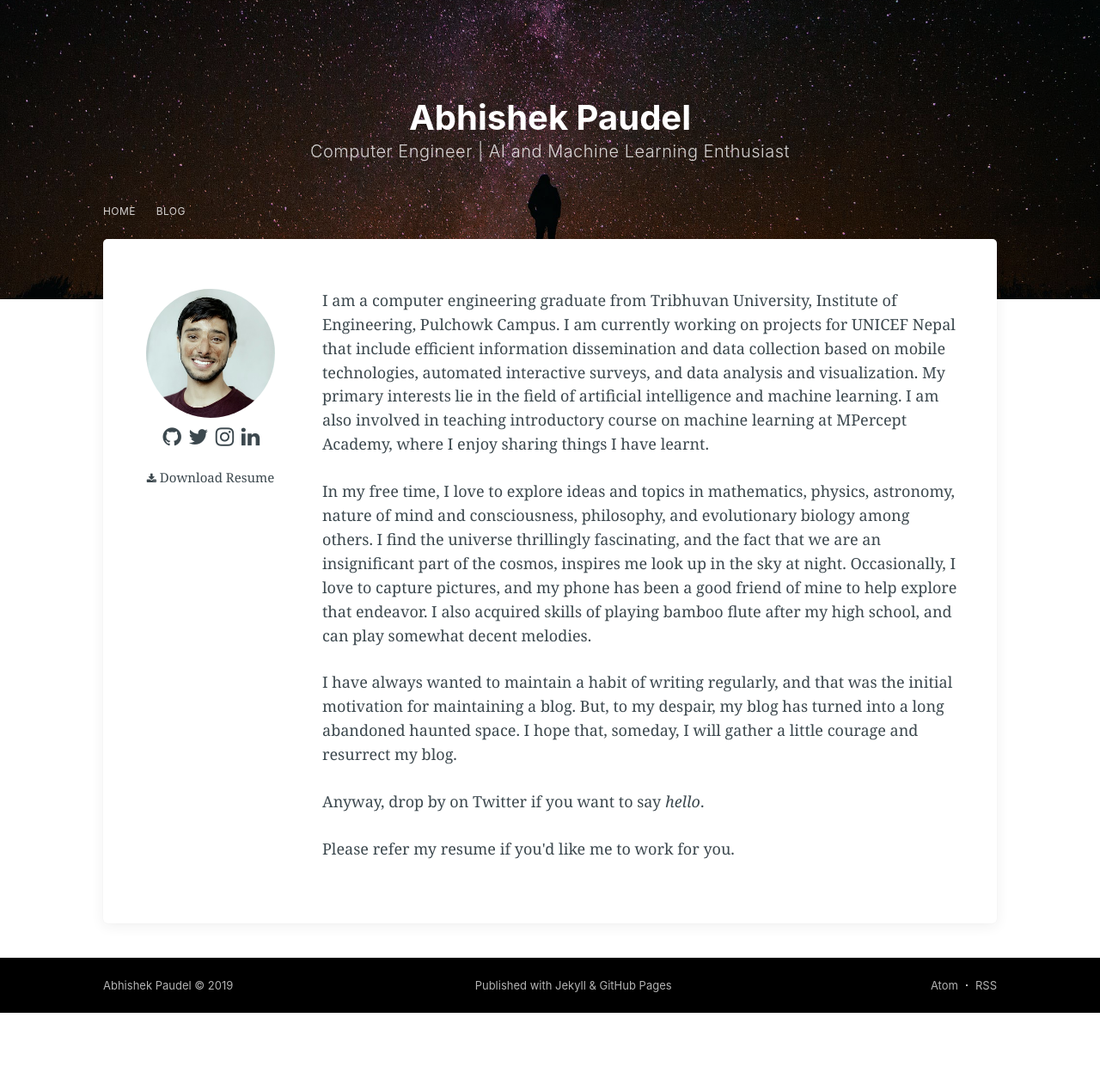
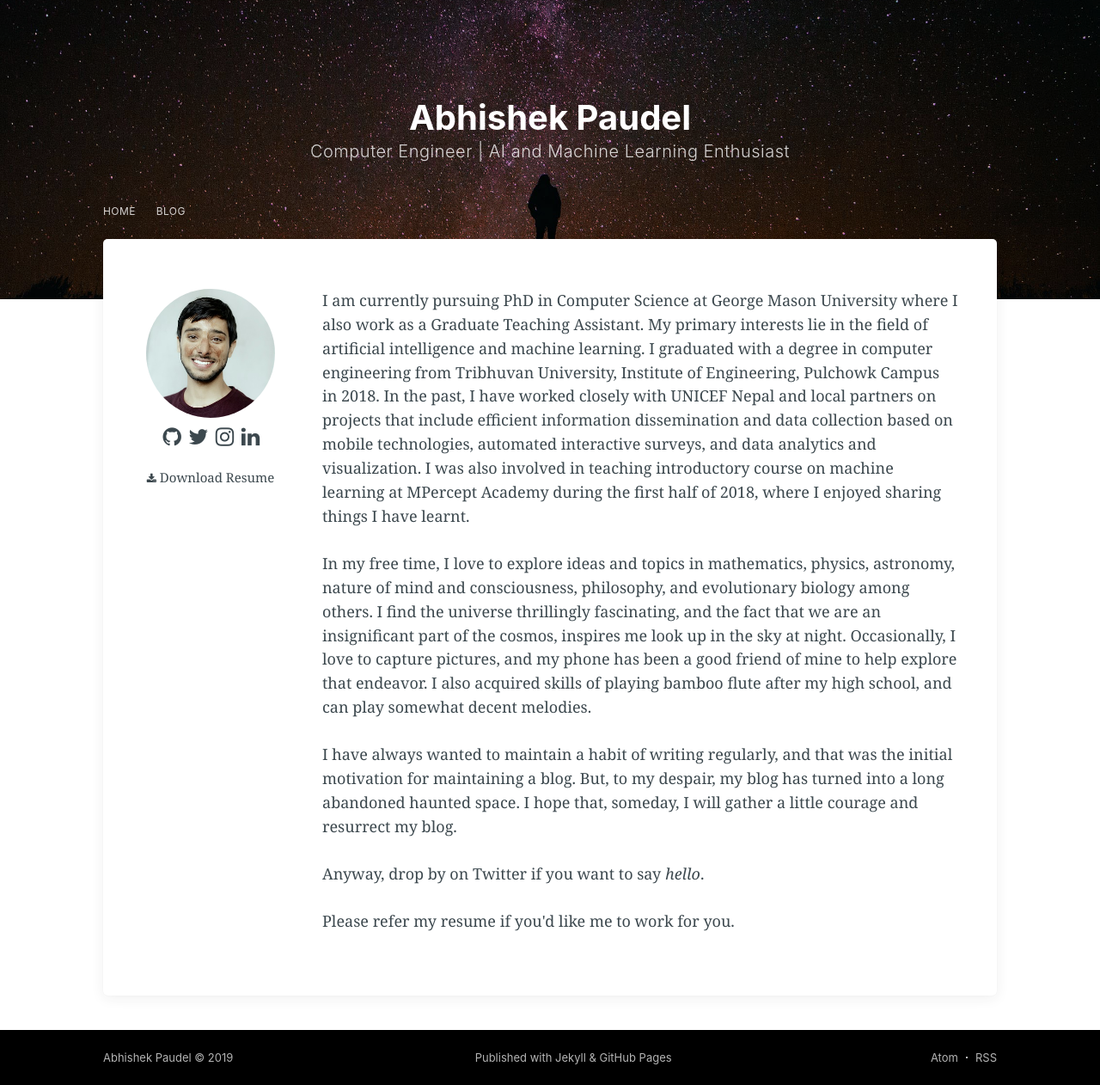
Before and after one commit to abpaudel/abpaudel.github.io, a Jekyll site: the page built from index.html, in a window 1280 px wide. Shown: the whole page at 86% size. Built offline with Jekyll 4.4.1, drawn with Linux system fonts in a browser that asks for light colours; nearby versions of some CDN libraries; comment, search, counter and statistics services are not loaded; before the commit the page ends 1178 px from its top, so only the background shows below that.

Commit message:
update bio

```diff
--- a/index.html
+++ b/index.html
@@ -21,7 +21,7 @@
 		</div>
 	</div>
 	<div id="right">
-		<p>I am a computer engineering graduate from <a href="http://pcampus.edu.np/" target="_blank">Tribhuvan University, Institute of Engineering, Pulchowk Campus</a>. I am currently working on projects for UNICEF Nepal that include efficient information dissemination and data collection based on mobile technologies, automated interactive surveys, and data analysis and visualization. My primary interests lie in the field of artificial intelligence and machine learning. I am also involved in teaching introductory course on machine learning at <a href="https://mpercept.academy/" target="_blank">MPercept Academy</a>, where I enjoy sharing things I have learnt.</p>
+		<p>I am currently pursuing PhD in Computer Science at <a href="https://www.gmu.edu" target="_blank">George Mason University</a> where I also work as a Graduate Teaching Assistant. My primary interests lie in the field of artificial intelligence and machine learning. I graduated with a degree in computer engineering from <a href="http://pcampus.edu.np" target="_blank">Tribhuvan University, Institute of Engineering, Pulchowk Campus in 2018</a>. In the past, I have worked closely with UNICEF Nepal and local partners on projects that include efficient information dissemination and data collection based on mobile technologies, automated interactive surveys, and data analytics and visualization.  I was also involved in teaching introductory course on machine learning at <a href="https://mpercept.academy" target="_blank">MPercept Academy</a> during the first half of 2018, where I enjoyed sharing things I have learnt.</p>
 		<p>In my free time, I love to explore ideas and topics in mathematics, physics, astronomy, nature of mind and consciousness, philosophy, and evolutionary biology among others. I find the universe thrillingly fascinating, and the fact that we are an insignificant part of the cosmos, inspires me look up in the sky at night. Occasionally, I love to capture <a href="https://www.instagram.com/{{site.instagram}}" target="_blank">pictures</a>, and my phone has been a good friend of mine to help explore that endeavor. I also acquired skills of playing bamboo flute after my high school, and can play somewhat <a href="https://youtu.be/rg9m323oo6s" target="_blank">decent melodies</a>.</p>
 		<p>I have always wanted to maintain a habit of writing regularly, and that was the initial motivation for maintaining a blog. But, to my despair, my blog has turned into a long abandoned haunted space. I hope that, someday, I will gather a little courage and resurrect my blog.</p>
 		<p>Anyway, drop by on <a href="https://twitter.com/{{site.twitter}}" target="_blank">Twitter</a> if you want to say <i>hello</i>.</p>
```
